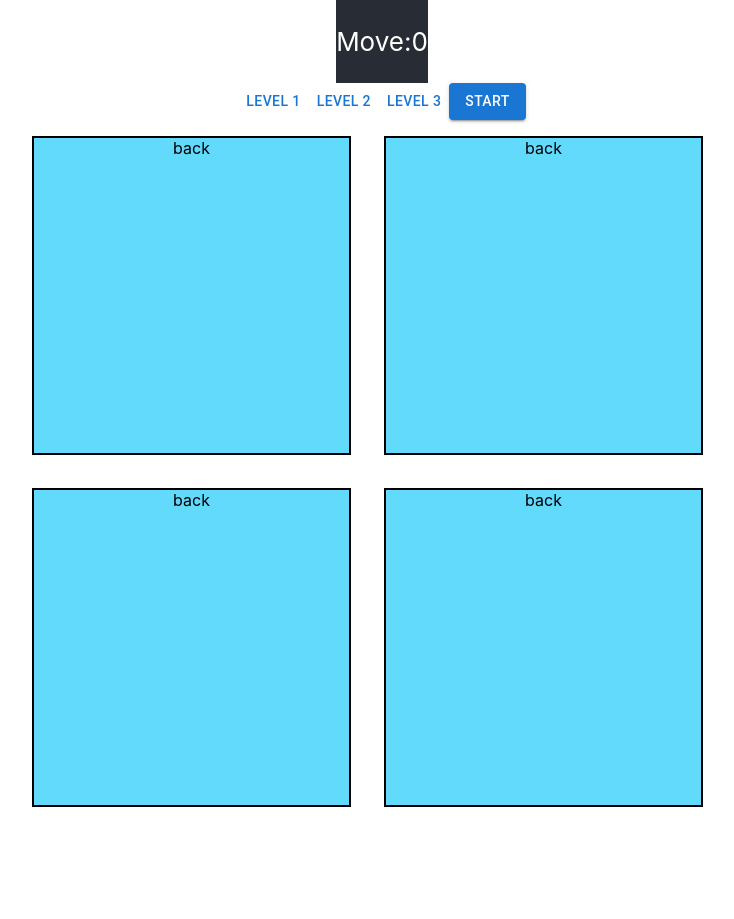
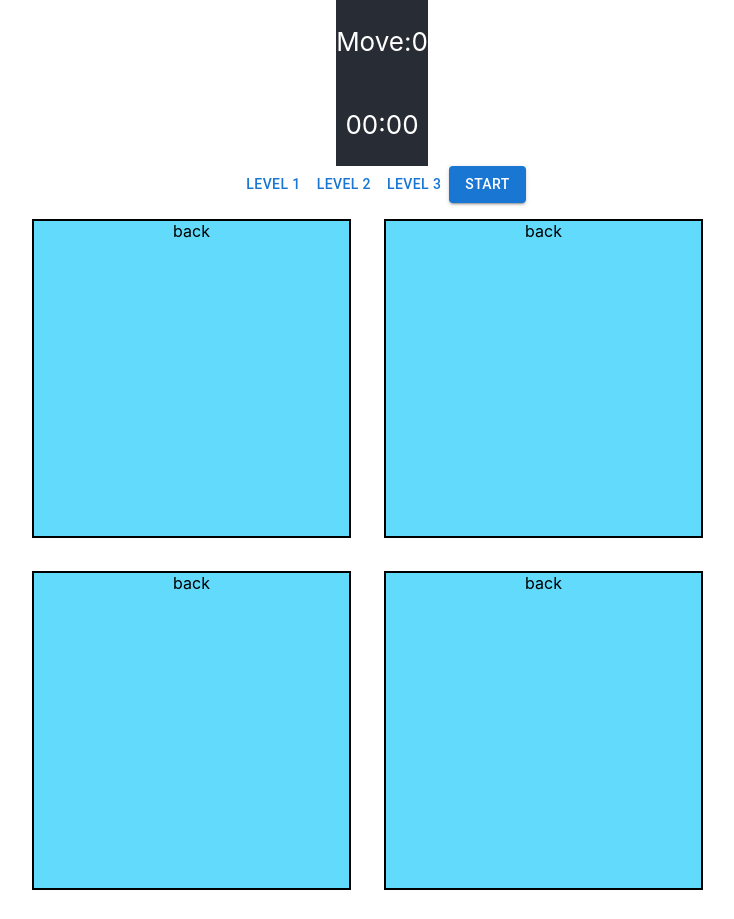
Before and after one commit to DongheeL/flipcard, a React (Create React App) app: page / in a window 1280 px wide. Shown: the whole page, without its empty margins (258-992 px from the left). Before the commit the page ends 836 px from the top, so only its background shows below. Built offline with nearby package versions, Linux system fonts and the light colour scheme.

Commit message:
시간 기록 추가

```diff
--- a/src/App.tsx
+++ b/src/App.tsx
@@ -22,13 +22,15 @@ function App() {
   }
 
   const [level, setLevel] = useState<number>(1);
-  const [cards, setCard] = useState<card[]>([]);
+  const [cards, setCards] = useState<card[]>([]);
   const [started, setStarted] = useState<boolean>(false);
   const [selected, setSelected] = useState<cardSet[]>([]);
   const [clicked, setClicked] = useState<number|null>(null);
   const timer = useRef<any>(null);
   const [count, setCount] = useState<number>(0);
-  const [record, setRecord] = useState<number>(0);
+  const [record, setRecord] = useState<string>('00:00');
+  const [time, setTime] = useState<number>(0);
+  const recording = useRef<any>(null);
 
   const flipTimer = () => {
     timer.current = setTimeout(() => {
@@ -45,19 +47,21 @@ function App() {
   // }, [cards])
 
   useEffect(() => {
-    console.log(level);
     setStarted(false);
     setSelected([]);
     setClicked(null);
     setCount(0);
-    setCard(getNewCards(level));
+    setCards(getNewCards(level));
+    clearInterval(recording.current);
+    setTime(0);
+    setRecord('00:00');
   }, [level])
 
   useEffect(() => {
     console.log(started)
     if (started) {
       flipAll();
-      let timeout = setTimeout(() => { flipAll() }, 1000);
+      let timeout = setTimeout(() => { flipAll(); startRecord(); }, 1000);
     }
   }, [started])
 
@@ -70,7 +74,7 @@ function App() {
         const newCard = [...cards];
         newCard[lastSet.no1].matched = true;
         newCard[lastSet.no2].matched = true;
-        setCard(newCard);
+        setCards(newCard);
         console.log(selected.length)
       } else {
         let timer2 = setTimeout(() => {
@@ -87,6 +91,14 @@ function App() {
       flipTimer();
     }
   }, [clicked])
+
+  useEffect(() => {
+    setRecord(`${parseInt((time/60).toString()).toString().padStart(2,'0')}:${(time%60).toString().padStart(2,'0')}`)
+  }, [time])
+
+  function startRecord(){
+     recording.current =  setInterval(()=>{setTime((prev)=>prev+1)}, 1000);
+  }
 
   const getNewCards = (number: number) => {
     let total = Math.pow(2 * number, 2);
@@ -117,7 +129,7 @@ function App() {
         val.isFlip = !val.isFlip
       }
     });
-    setCard(newCard);
+    setCards(newCard);
   }
 
   const setFlip = (index: number) => {
@@ -127,7 +139,7 @@ function App() {
     //기존 배열을 복사한 새로운 배열을 수정한 후 state변경 함수에 넣어주어야 새로운 배열로 적용됨.
     const newCard = [...cards];
     newCard[index].isFlip = !newCard[index].isFlip;
-    setCard(newCard);
+    setCards(newCard);
     clearTimeout(timer.current);
     if (newCard[index].isFlip) {
       if(clicked==null){
@@ -152,6 +164,9 @@ function App() {
 
         <p>
           Move:{count}
+        </p>
+        <p>
+          {record}
         </p>
       </header>
       <div>
```
